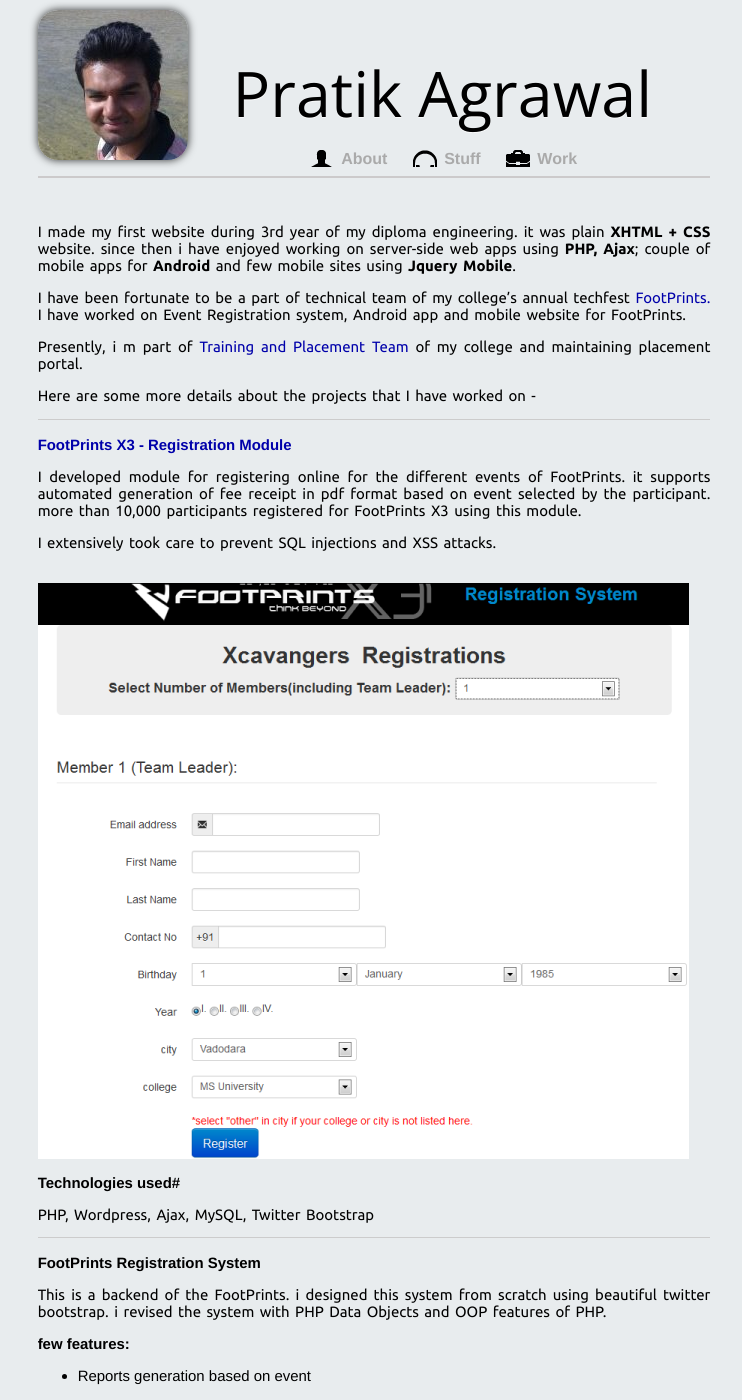
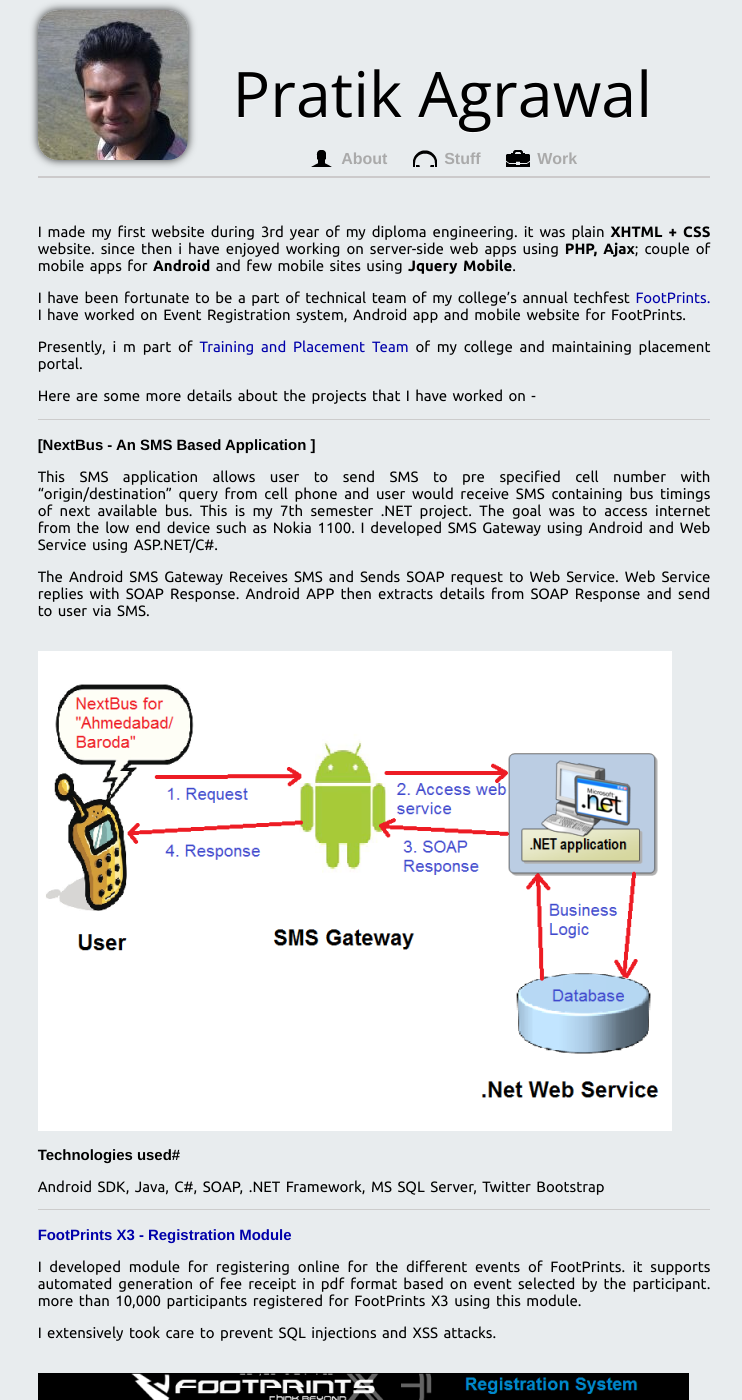
Before and after one commit to pratik98/pratik98.github.com, a Jekyll site: the page built from work.md, in a window 1280 px wide and 1400 px high. Shown: the whole window, without its empty margins (266-1008 px from the left). Built offline with Jekyll 4.4.1, drawn with Linux system fonts in a browser that asks for light colours; nearby versions of some CDN libraries; some web fonts are replaced.

Commit message:
add new project nextbus to work

```diff
--- a/work.md
+++ b/work.md
@@ -11,6 +11,18 @@
 
 Here are some more details about the projects that I have worked on -
 
+<hr>
+
+# [NextBus - An SMS Based Application ] #
+This SMS application allows user to send SMS to pre specified cell number with "origin/destination" query from cell phone and user would receive SMS containing bus timings of next available bus.
+This is my 7th semester .NET project. The goal was to access internet from the low end device such as Nokia 1100. I developed SMS Gateway using Android and  Web Service using ASP.NET/C#.
+
+The Android SMS Gateway Receives SMS and Sends SOAP request to Web Service. Web Service replies with SOAP Response. Android APP then extracts details from SOAP Response and send to user via SMS.
+
+<br />
+![FootPrints X3](images/work/smsapp.png)
+# Technologies used#
+Android SDK, Java, C#, SOAP, .NET Framework, MS SQL Server, Twitter Bootstrap
 <hr>
 
 # [FootPrints X3 - Registration Module](http://www.msu-footprints.org) #
```
Also changed, not shown: images/work/smsapp.png (added).
